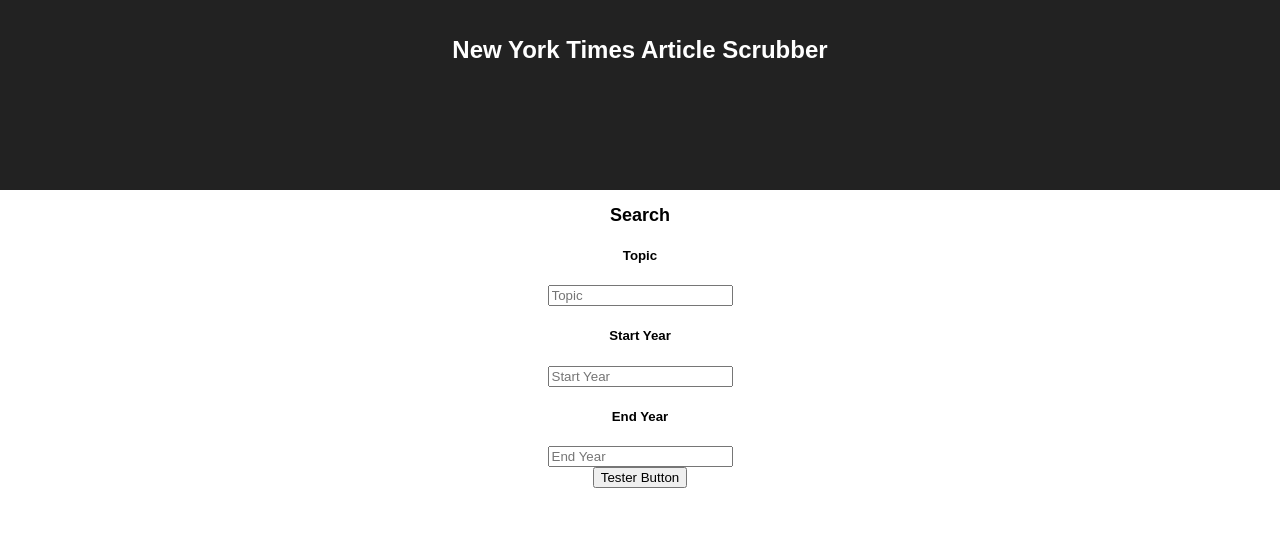
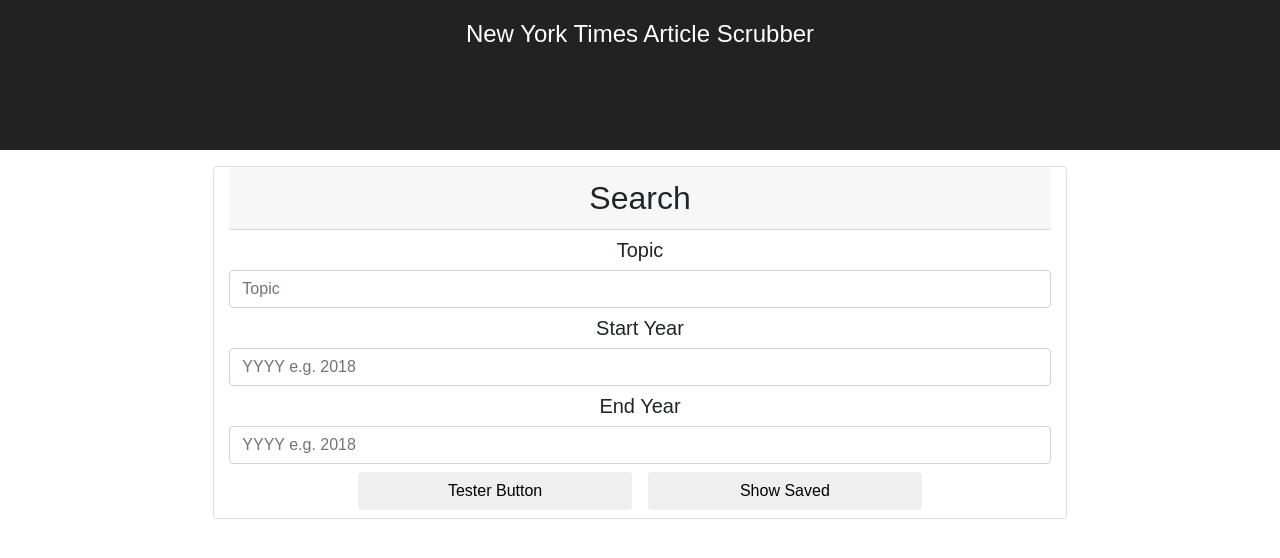
Before and after one commit to Cragady/NYT-Scrubber, a React (Create React App) app in the folder client/: page / in a window 1280 px wide. Shown: the top 558 px of the page. Built offline with nearby package versions, Linux system fonts and the light colour scheme.

Commit message:
more formatting

```diff
--- a/client/public/index.html
+++ b/client/public/index.html
@@ -19,7 +19,11 @@
       work correctly both with client-side routing and a non-root public URL.
       Learn how to configure a non-root public URL by running `npm run build`.
     -->
-    <title>React App</title>
+    <link rel="stylesheet" href="./reset.css">
+    <link rel="stylesheet" href="https://stackpath.bootstrapcdn.com/bootstrap/4.1.0/css/bootstrap.min.css"
+      integrity="sha384-9gVQ4dYFwwWSjIDZnLEWnxCjeSWFphJiwGPXr1jddIhOegiu1FwO5qRGvFXOdJZ4"
+    crossorigin="anonymous">
+    <title>NYT Search</title>
   </head>
   <body>
     <noscript>
@@ -36,5 +40,13 @@
       To begin the development, run `npm start` or `yarn start`.
       To create a production bundle, use `npm run build` or `yarn build`.
     -->
+    <script src="https://code.jquery.com/jquery-3.3.1.js" integrity="sha256-2Kok7MbOyxpgUVvAk/HJ2jigOSYS2auK4Pfzbm7uH60=" crossorigin="anonymous"></script>
+    <script src="https://cdnjs.cloudflare.com/ajax/libs/popper.js/1.14.0/umd/popper.min.js"
+      integrity="sha384-cs/chFZiN24E4KMATLdqdvsezGxaGsi4hLGOzlXwp5UZB1LY//20VyM2taTB4QvJ"
+    crossorigin="anonymous"></script>
+
+    <script src="https://stackpath.bootstrapcdn.com/bootstrap/4.1.0/js/bootstrap.min.js"
+      integrity="sha384-uefMccjFJAIv6A+rW+L4AHf99KvxDjWSu1z9VI8SKNVmz4sk7buKt/6v9KI65qnm"
+    crossorigin="anonymous"></script>
   </body>
 </html>
--- /dev/null
+++ b/client/public/reset.css
@@ -0,0 +1,48 @@
+/* http://meyerweb.com/eric/tools/css/reset/
+   v2.0 | 20110126
+   License: none (public domain)
+*/
+
+html, body, div, span, applet, object, iframe,
+h1, h2, h3, h4, h5, h6, p, blockquote, pre,
+a, abbr, acronym, address, big, cite, code,
+del, dfn, em, img, ins, kbd, q, s, samp,
+small, strike, strong, sub, sup, tt, var,
+b, u, i, center,
+dl, dt, dd, ol, ul, li,
+fieldset, form, label, legend,
+table, caption, tbody, tfoot, thead, tr, th, td,
+article, aside, canvas, details, embed,
+figure, figcaption, footer, header, hgroup,
+menu, nav, output, ruby, section, summary,
+time, mark, audio, video {
+	margin: 0;
+	padding: 0;
+	border: 0;
+	font-size: 100%;
+	font: inherit;
+	vertical-align: baseline;
+}
+/* HTML5 display-role reset for older browsers */
+article, aside, details, figcaption, figure,
+footer, header, hgroup, menu, nav, section {
+	display: block;
+}
+body {
+	line-height: 1;
+}
+ol, ul {
+	list-style: none;
+}
+blockquote, q {
+	quotes: none;
+}
+blockquote:before, blockquote:after,
+q:before, q:after {
+	content: '';
+	content: none;
+}
+table {
+	border-collapse: collapse;
+	border-spacing: 0;
+}
--- a/client/src/App.css
+++ b/client/src/App.css
@@ -9,10 +9,11 @@
   color: white;
 }
 
+/* h5 {
+  margin-top: 5px;
+  margin-bottom: 5px;
+} */
+
 .App-title {
   font-size: 1.5em;
 }
-
-.App-intro {
-  font-size: large;
-}
--- a/client/src/App.js
+++ b/client/src/App.js
@@ -1,6 +1,5 @@
 import React, { Component } from 'react';
 import TextLay from './components/TextLay';
-import InputFields from "./components/InputFields";
 import Button from "./components/Button";
 import './App.css';
 
@@ -38,17 +37,23 @@
         <header className="App-header">
           <h1 className="App-title">New York Times Article Scrubber</h1>
         </header>
-        <h2 className="App-intro">
-          Search
-        </h2>
-        {/* <InputFields onChange={this.handleChengezz} placeholder="topic" /> */}
-        {divees}
-        <Button onClick={this.thisFunk}>
-          Tester Button
-        </Button>
+        <section className="card mt-3 col-8 mx-auto">
+          <h2 className="card-header">
+            Search
+          </h2>
+          {divees}
+          <div>
+            <Button className="btn btn-default col-4 m-2" onClick={this.thisFunk}>
+              Tester Button
+            </Button>
+            <Button className="btn btn-default col-4 m-2">
+              Show Saved
+            </Button>
+          </div>
+        </section>
       </div>
     );
-  }
-}
+  };
+};
 
 export default App;
--- a/client/src/components/Button.js
+++ b/client/src/components/Button.js
@@ -1,7 +1,7 @@
 import React from "react";
 
 export const Button = props => (
-    <button className="btn btn-default" {...props}>
+    <button {...props}>
         {props.children}
     </button>
 );
--- a/client/src/components/TextLay.js
+++ b/client/src/components/TextLay.js
@@ -1,15 +1,13 @@
 import React from 'react';
-
 import InputFields from "./InputFields";
-import Button from "./Button";
 
 export const TextLay = props => {
     return(
         <section>
-            <h5>{props.headName}</h5>
+            <h5 className="my-2">{props.headName}</h5>
             <InputFields
                 onChange={props.onChange}
-                placeholder={props.headName}
+                placeholder={props.headName !== "Topic" ? "YYYY e.g. 2018" : "Topic"}
             />
         </section>
     );
```
